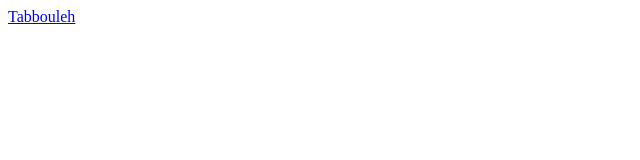
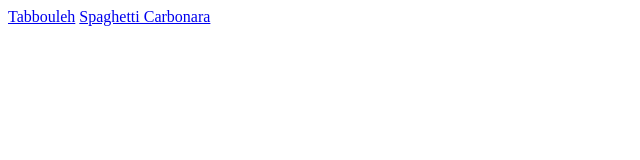
Before and after one commit to George-Hunter/odin-recipes, a plain HTML site: page index.html in a window 1280 px wide. Shown: the whole page, without its empty margins (0-640 px from the left). Drawn offline with Linux system fonts and the light colour scheme.

Commit message:
Updated links to recipe pages in index.html

```diff
--- a/index.html
+++ b/index.html
@@ -7,5 +7,6 @@
 </head>
 <body>
     <a href="recipes/tabbouleh.html">Tabbouleh</a>
+    <a href="recipes/spaghetti-carbonara.html">Spaghetti Carbonara</a>
 </body>
 </html>
```
